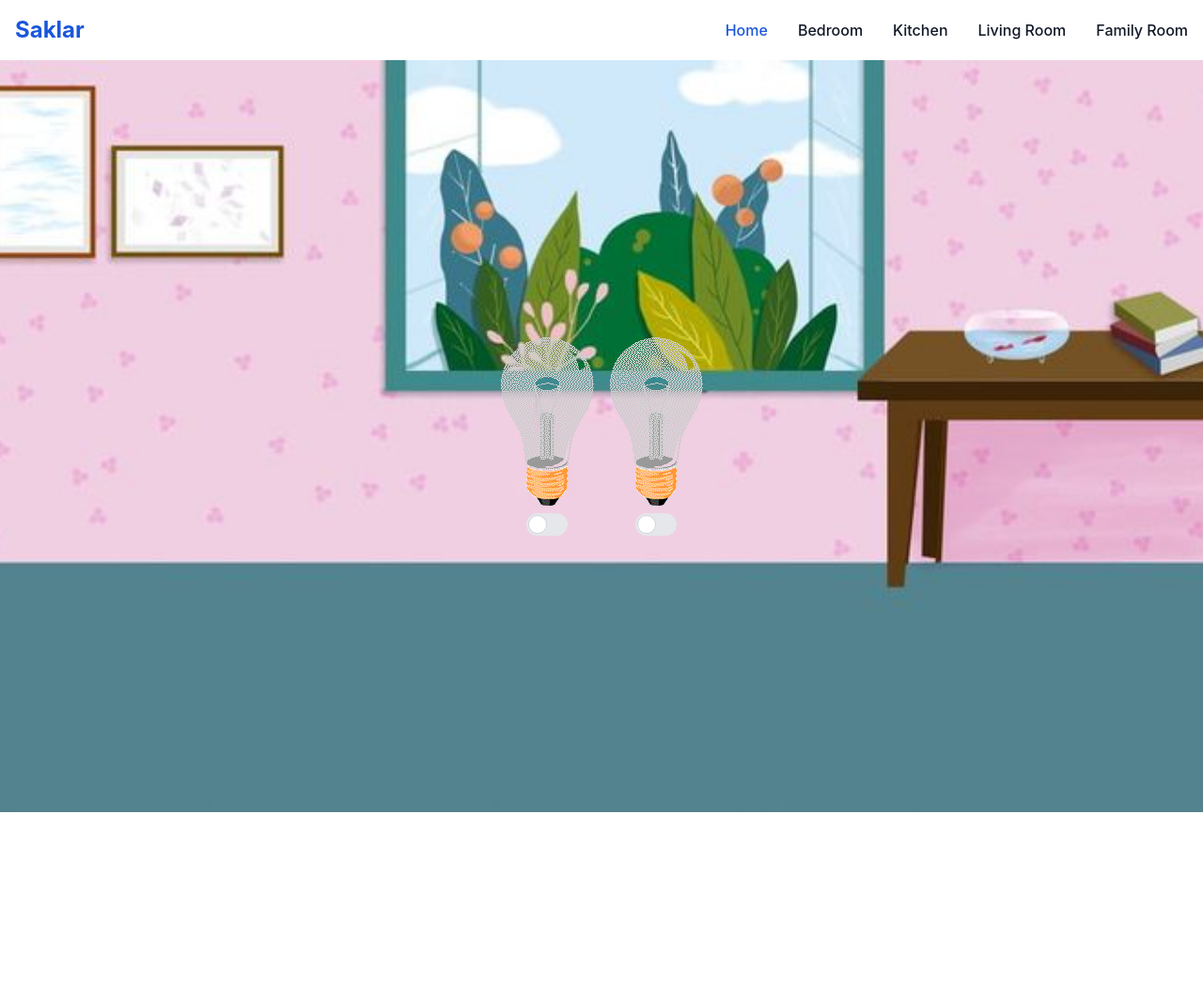
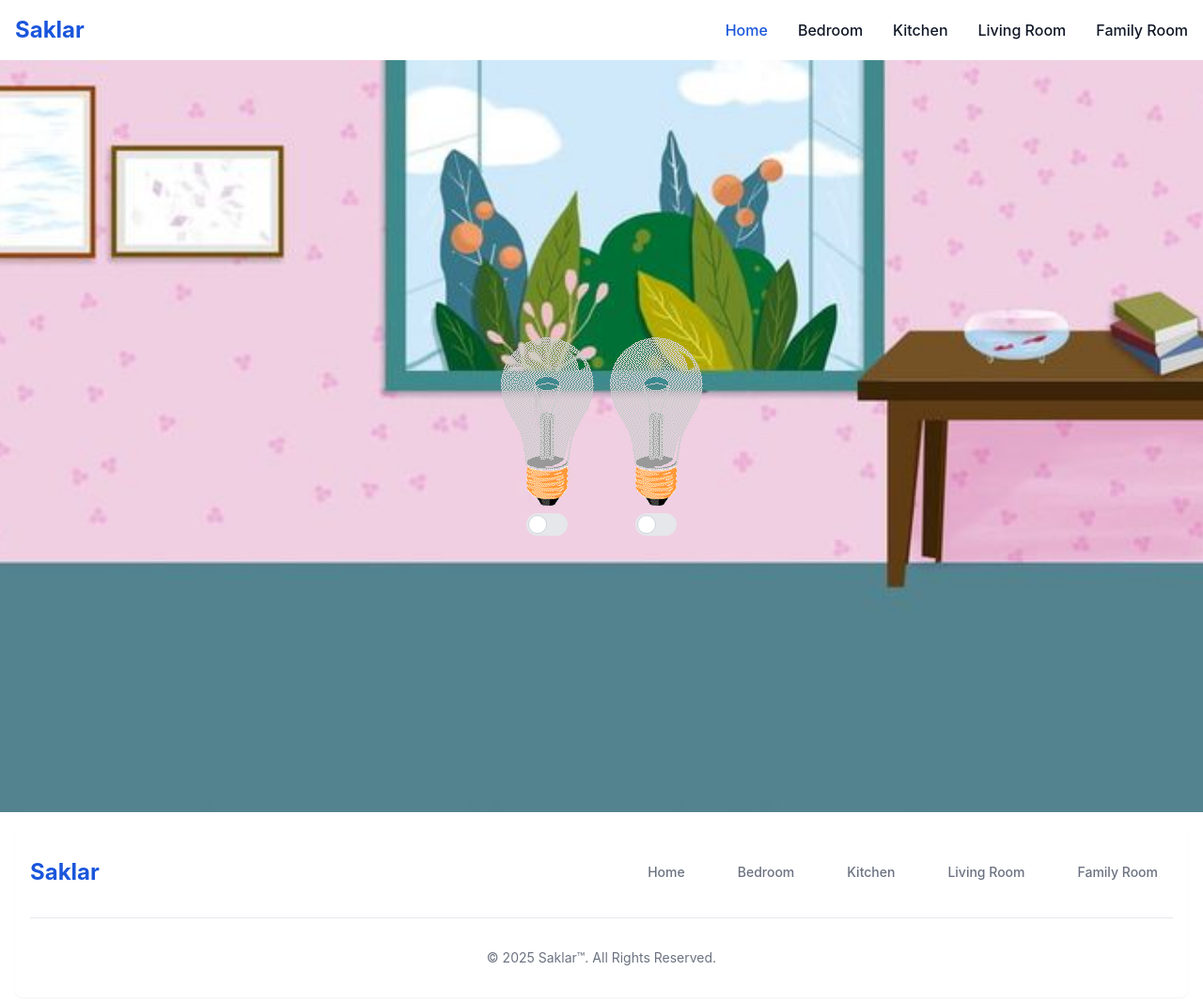
Before and after one commit to sabrintsya/Saklar, a plain HTML site: page bedroom.html in a window 1280 px wide. Shown: the whole page at 94% size. Before the commit the page ends 864 px from the top, so only its background shows below. Drawn offline with nearby package versions, Linux system fonts and the light colour scheme.

Commit message:
melakukan perubahan pada styling

```diff
--- a/bedroom.html
+++ b/bedroom.html
@@ -50,12 +50,12 @@
                             Kitchen</a>
                     </li>
                     <li>
-                        <a href="/ruangKeluarga.html"
+                        <a href="/livRoom.html"
                             class="block py-2 px-3 text-gray-900 rounded-sm hover:bg-gray-100 md:hover:bg-transparent md:border-0 md:hover:text-blue-700 md:p-0 dark:text-white md:dark:hover:text-blue-500 dark:hover:bg-gray-700 dark:hover:text-white md:dark:hover:bg-transparent">
                             Living Room</a>
                     </li>
                     <li>
-                        <a href="/ruangTamu.html"
+                        <a href="/famRoom.html"
                             class="block py-2 px-3 text-gray-900 rounded-sm hover:bg-gray-100 md:hover:bg-transparent md:border-0 md:hover:text-blue-700 md:p-0 dark:text-white md:dark:hover:text-blue-500 dark:hover:bg-gray-700 dark:hover:text-white md:dark:hover:bg-transparent">
                             Family Room</a>
                     </li>
@@ -106,6 +106,46 @@
         </div>
     </div>
 
+    <!-- Footer -->
+    <footer class="bg-white rounded-lg shadow-sm dark:bg-gray-900 m-4">
+        <div class="w-full max-w-screen-xl mx-auto p-4 md:py-8">
+            <div class="sm:flex sm:items-center sm:justify-between text-blue-700">
+                <a href="/index.html" class="flex items-center mb-4 sm:mb-0 space-x-3 rtl:space-x-reverse">
+                    <span class="self-center text-2xl font-bold whitespace-nowrap dark:text-white">Saklar</span>
+                </a>
+
+                <ul
+                    class="flex flex-wrap items-center mb-6 text-sm font-medium text-gray-500 sm:mb-0 dark:text-gray-400 gap-6">
+                    <li>
+                        <a href="/index.html"
+                            class="hover:text-blue-700 transition-colors duration-200 px-4 py-2 dark:hover:text-blue-500">Home</a>
+                    </li>
+                    <li>
+                        <a href="/bedroom.html"
+                            class="hover:text-blue-700 transition-colors duration-200 px-4 py-2 dark:hover:text-blue-500">Bedroom</a>
+                    </li>
+                    <li>
+                        <a href="/kitchen.html"
+                            class="hover:text-blue-700 transition-colors duration-200 px-4 py-2 dark:hover:text-blue-500">Kitchen</a>
+                    </li>
+                    <li>
+                        <a href="/livRoom.html"
+                            class="hover:text-blue-700 transition-colors duration-200 px-4 py-2 dark:hover:text-blue-500">Living
+                            Room</a>
+                    </li>
+                    <li>
+                        <a href="/famRoom.html"
+                            class="hover:text-blue-700 transition-colors duration-200 px-4 py-2 dark:hover:text-blue-500">Family
+                            Room</a>
+                    </li>
+                </ul>
+            </div>
+            <hr class="my-6 border-gray-200 sm:mx-auto dark:border-gray-700 lg:my-8" />
+            <span class="block text-sm text-gray-500 sm:text-center dark:text-gray-400">© 2025 <a
+                    class="hover:underline">Saklar™</a>. All Rights Reserved.</span>
+        </div>
+    </footer>
+
 
 
     <!-- External file javascript here -->
```
Lines whose indentation alone changed are shown as unchanged.
